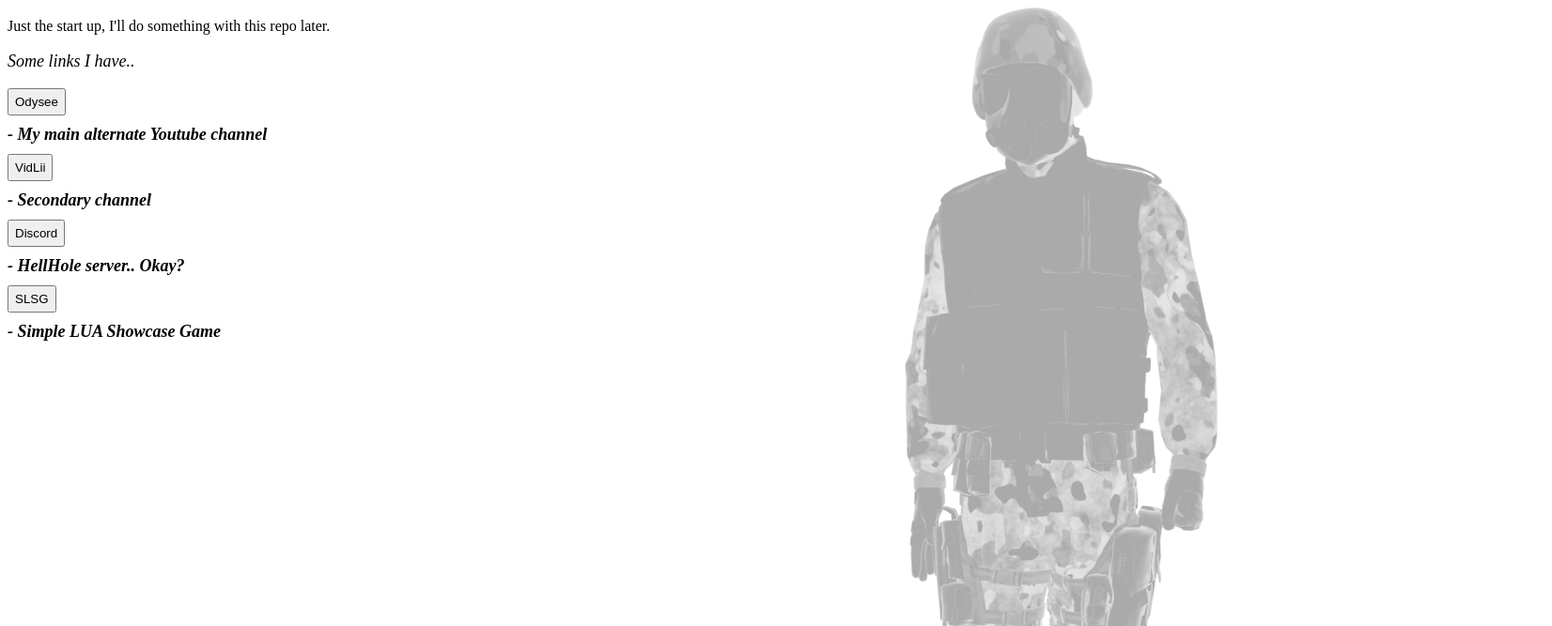
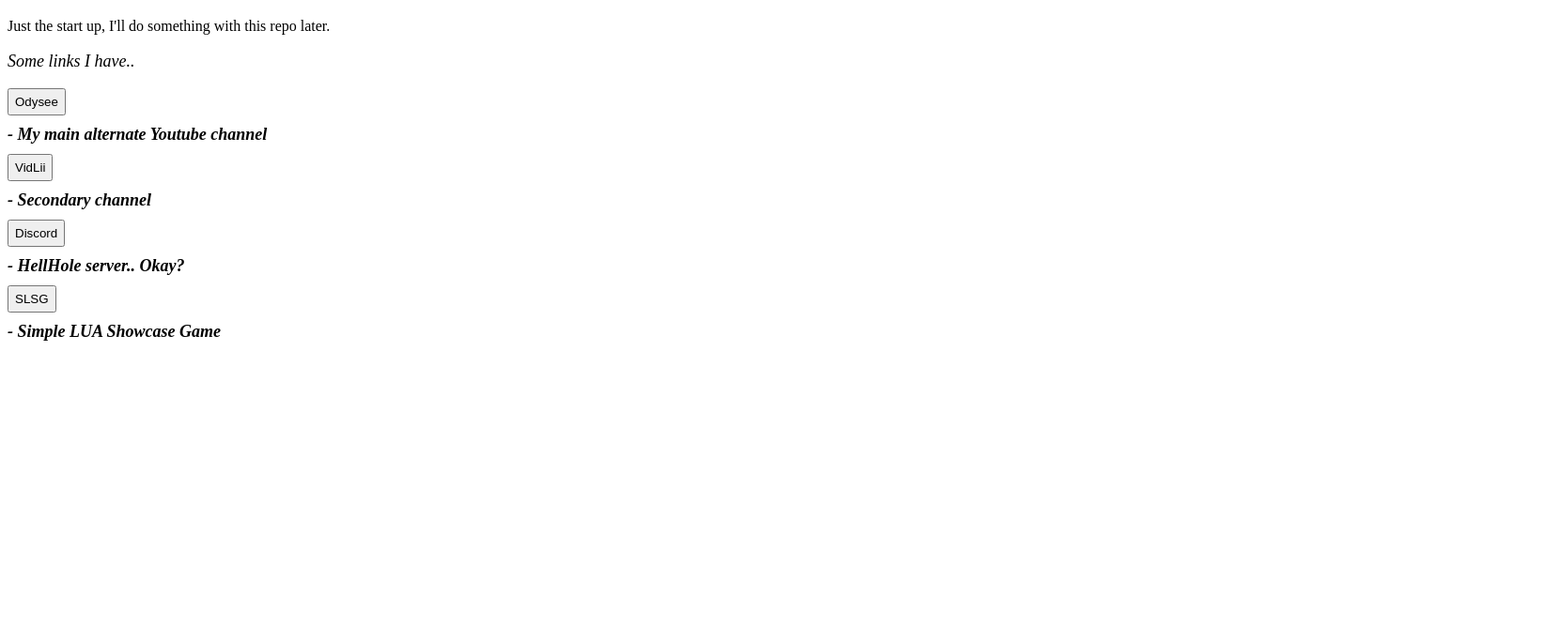
Before and after one commit to EditaNEmilis/editanemilis.github.io, a plain HTML site: page index.html in a window 1280 px wide. Shown: the part 61-728 px from the top of the page at 94% size, 1652 px wide, since content can reach past the window. Drawn offline with Linux system fonts and the light colour scheme.

Commit message:
Fix
Nevermind, images doesn't work well on Github version. Previewing on my .html works fine.. But not this one.

```diff
--- a/index.html
+++ b/index.html
@@ -7,9 +7,10 @@
         <script src="script.js"></script>
     </head>
     <body>
-        <div class="ImageBackground">
+        <!-- <div class="ImageBackground">
             <img src="assets/Background.png">
         </div>
+        -->
 
         <h1>Hello.. World?</h1>
         <p>Just the start up, I'll do something with this repo later.</p>
--- a/style.css
+++ b/style.css
@@ -1,11 +1,11 @@
-.ImageBackground {
+/* .ImageBackground {
     opacity: 0.33;
     float: right;
     clear: right;
     width: 100%;
     max-width: 700px;
     height: auto;
-}
+} */
 
 .Links p {
     font-style: italic;
```
